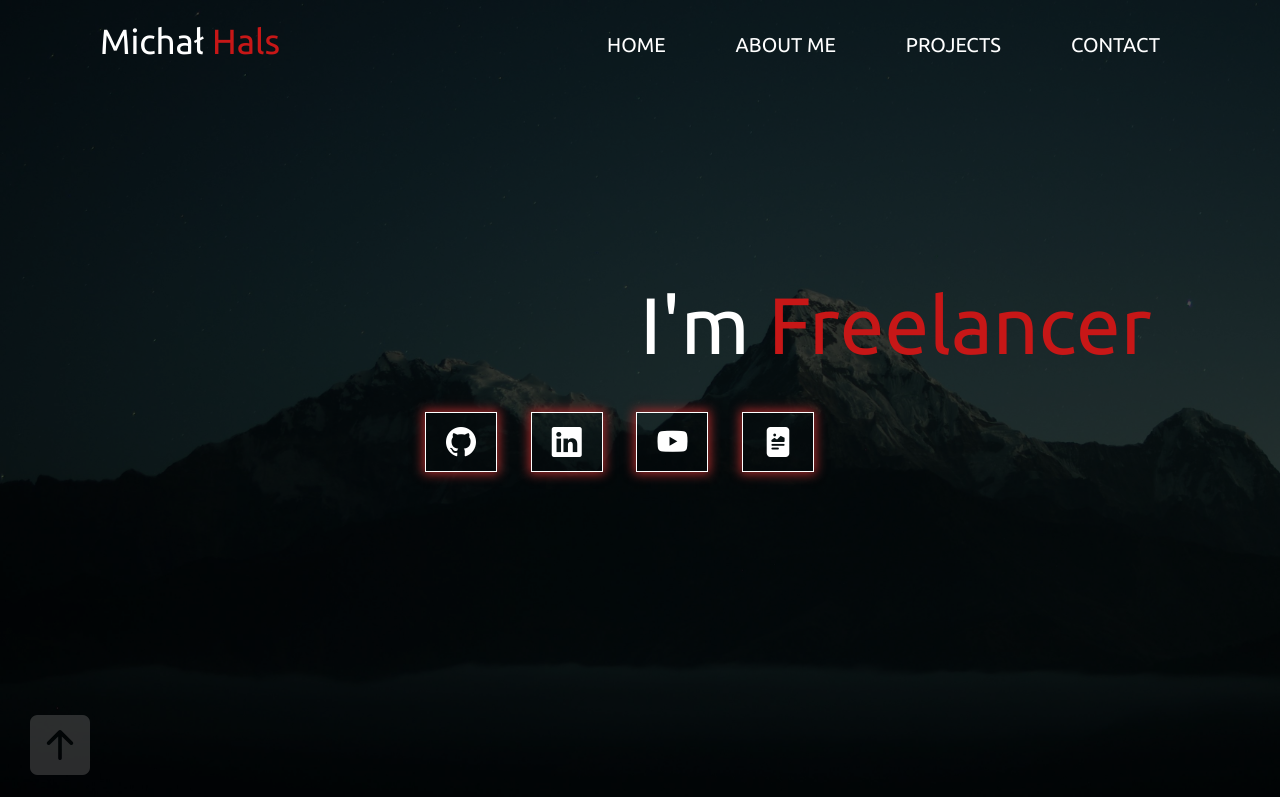
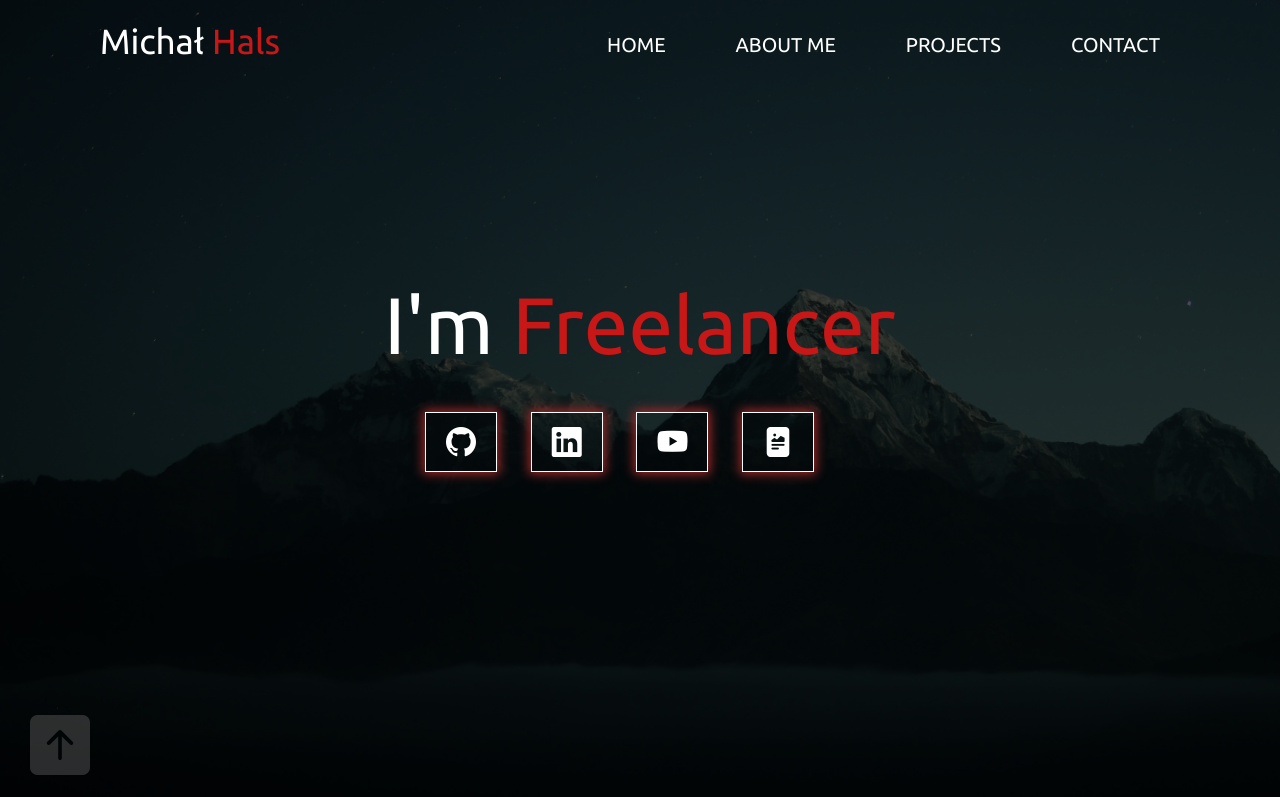
Before and after one commit to Halsik/MyPortfolio, a website: page index.html in a window 1280 px wide. Shown: the top 797 px of the page. Drawn offline with nearby package versions, Linux system fonts and the light colour scheme.

Commit message:
fixxxxxx

```diff
--- a/style.css
+++ b/style.css
@@ -82,8 +82,8 @@ ul {
 }
 
 .text {
-    left: 50% ;
-    right: 0;
+    left: 30% ;
+    right: 30%;
     top: 33%;
     bottom: 0;
     position: absolute;
```
